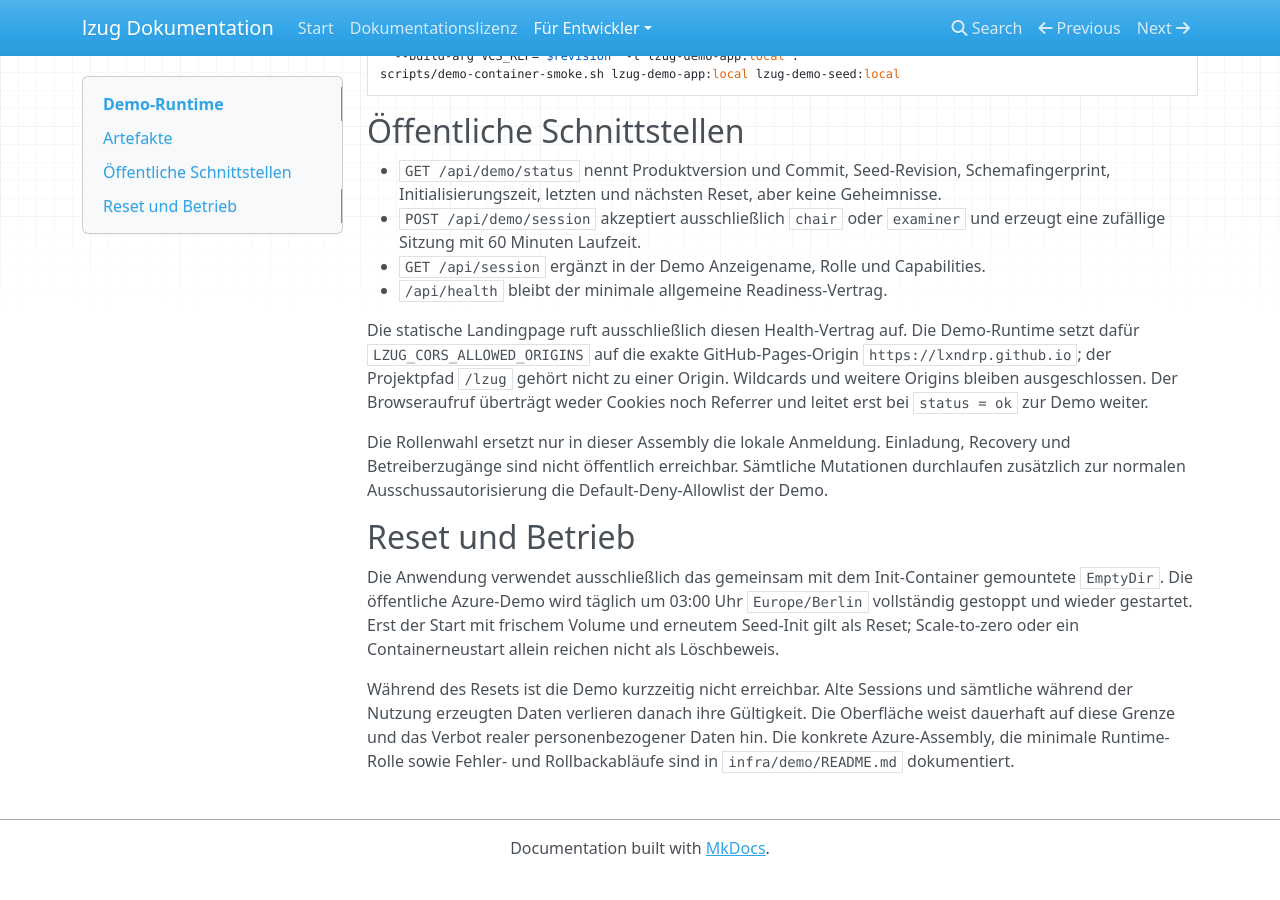
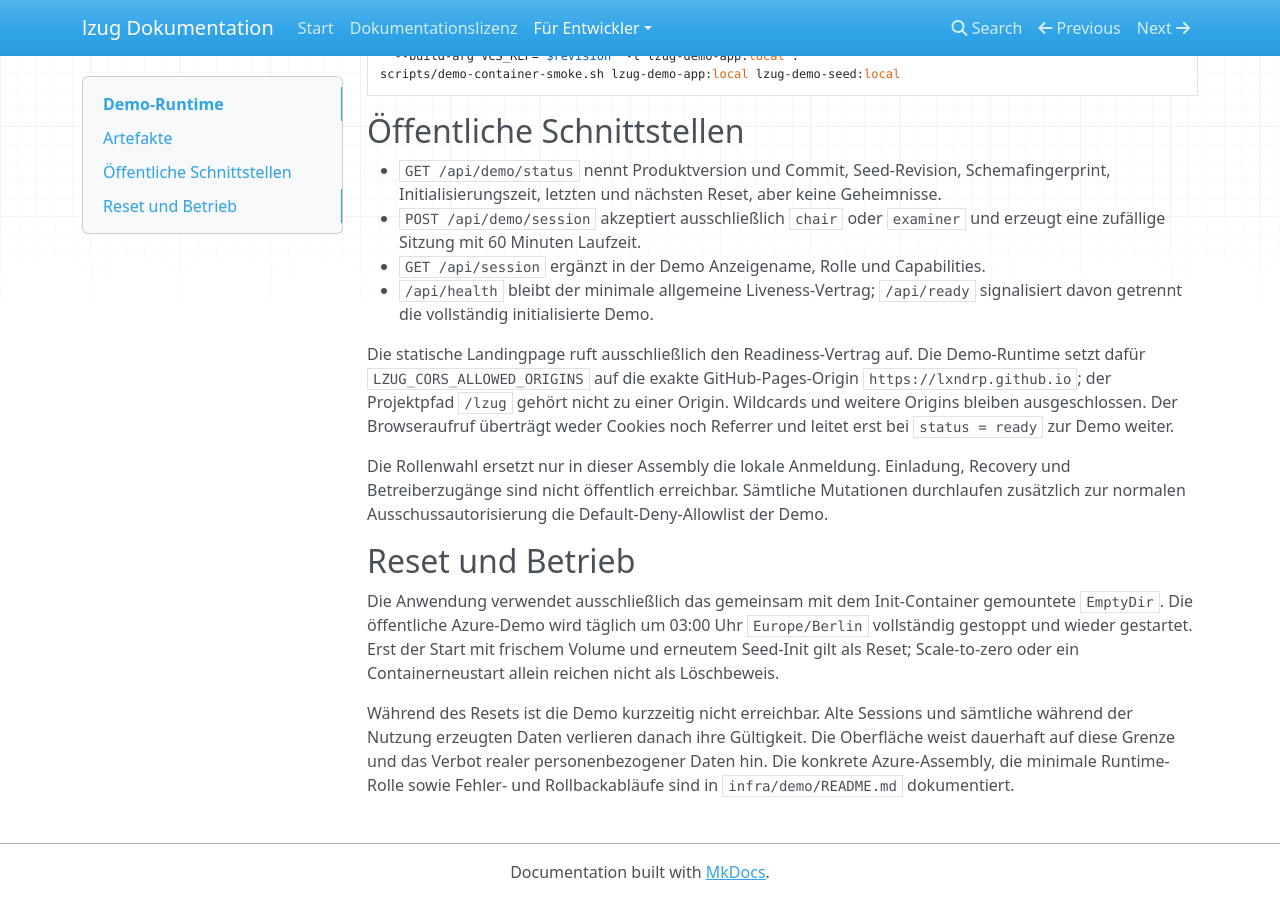
Before and after one commit to lxndrp/lzug, an MkDocs documentation site: the page built from docs/developers/architecture/demo-runtime.md, in a window 1280 px wide and 900 px high, scrolled down 643 px. Built offline with MkDocs 1.6.1, drawn with Linux system fonts in a browser that asks for light colours; nearby versions of some CDN libraries; before the commit the page ends 1519 px from its top, so only the background shows below that.

Commit message:
Use readiness for demo landing page warm-up

```diff
--- a/docs/developers/architecture/demo-runtime.md
+++ b/docs/developers/architecture/demo-runtime.md
@@ -44,14 +44,15 @@ scripts/demo-container-smoke.sh lzug-demo-app:local lzug-demo-seed:local
 - `POST /api/demo/session` akzeptiert ausschließlich `chair` oder `examiner`
   und erzeugt eine zufällige Sitzung mit 60 Minuten Laufzeit.
 - `GET /api/session` ergänzt in der Demo Anzeigename, Rolle und Capabilities.
-- `/api/health` bleibt der minimale allgemeine Readiness-Vertrag.
+- `/api/health` bleibt der minimale allgemeine Liveness-Vertrag; `/api/ready`
+  signalisiert davon getrennt die vollständig initialisierte Demo.
 
-Die statische Landingpage ruft ausschließlich diesen Health-Vertrag auf. Die
+Die statische Landingpage ruft ausschließlich den Readiness-Vertrag auf. Die
 Demo-Runtime setzt dafür `LZUG_CORS_ALLOWED_ORIGINS` auf die exakte
 GitHub-Pages-Origin `https://lxndrp.github.io`; der Projektpfad `/lzug` gehört
 nicht zu einer Origin. Wildcards und weitere Origins bleiben ausgeschlossen.
 Der Browseraufruf überträgt weder Cookies noch Referrer und leitet erst bei
-`status = ok` zur Demo weiter.
+`status = ready` zur Demo weiter.
 
 Die Rollenwahl ersetzt nur in dieser Assembly die lokale Anmeldung. Einladung,
 Recovery und Betreiberzugänge sind nicht öffentlich erreichbar. Sämtliche
```
Also changed, not shown: docs/developers/demo-deployment.md (+1 -1 lines), docs/developers/publication-architecture.md (+2 -2 lines), prototypes/publication/README.md (+2 -2 lines), prototypes/publication/relearn/static/js/demo-warmup.js (+4 -4 lines), 3 other files.
